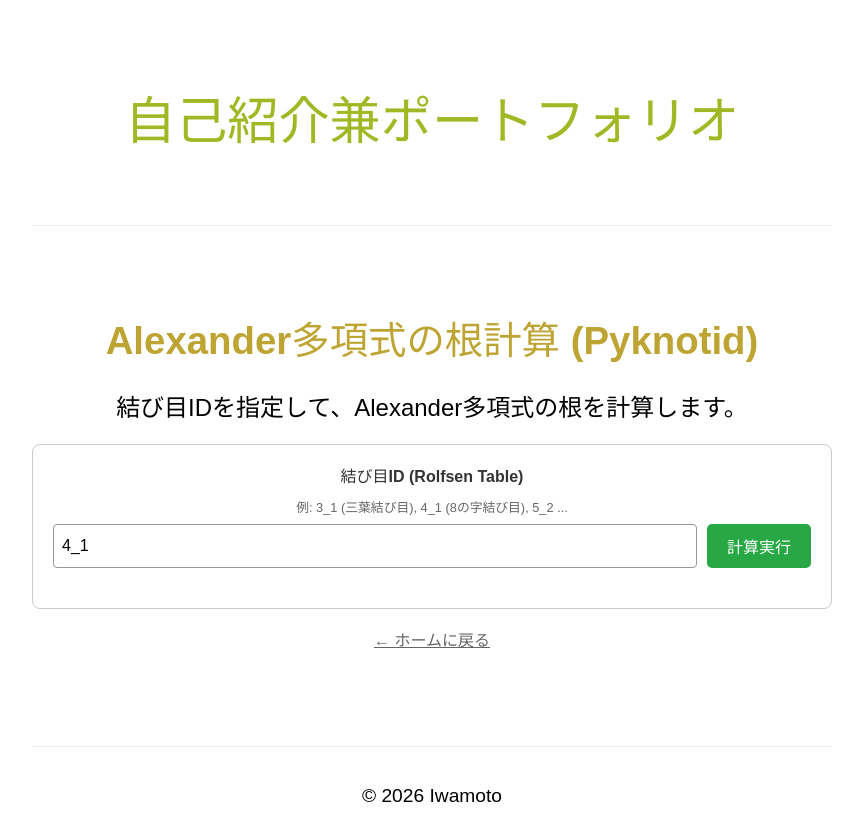
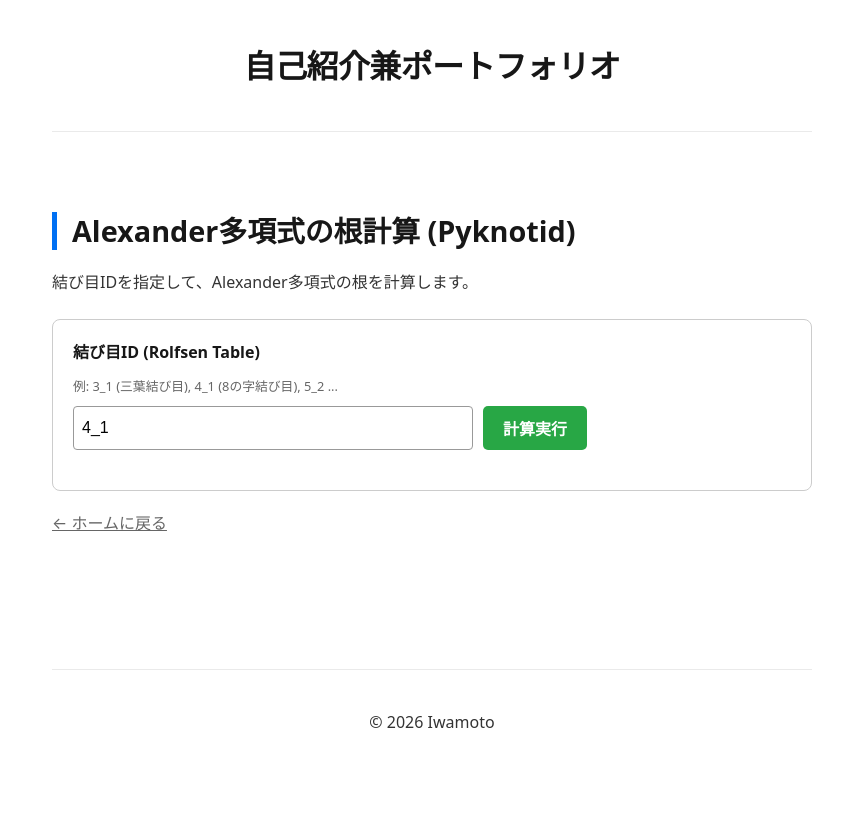
Before and after one commit to IWASHINONIBOSHI/MyPortfolio, a Next.js app: page /works/knot in a window 1280 px wide. Shown: the top 840 px of the page, without its empty margins (208-1071 px from the left). After the commit the page ends 800 px from the top, so only its background shows below. Built offline with nearby package versions, Linux system fonts and the light colour scheme.

Commit message:
design change

```diff
--- a/src/app/globals.css
+++ b/src/app/globals.css
@@ -1,129 +1,180 @@
+:root {
+  /* 変数定義：ここで色を一括管理 */
+  --background: #ffffff;
+  --foreground: #171717;
+  --primary: #0070f3;       /* アクセントカラー（青） */
+  --primary-hover: #0051a2;
+  --secondary-bg: #f5f5f5;  /* 薄いグレー（背景用） */
+  --border: #eaeaea;
+  --font-main: system-ui, -apple-system, BlinkMacSystemFont, 'Segoe UI', Roboto, sans-serif;
+}
+
+/* 基本設定 */
+* {
+  box-sizing: border-box;
+  padding: 0;
+  margin: 0;
+}
+
+body {
+  background-color: var(--background);
+  color: var(--foreground);
+  font-family: var(--font-main);
+  line-height: 1.6; /* 読みやすい行間 */
+  min-height: 100vh;
+}
+
+a {
+  color: inherit;
+  text-decoration: none;
+  transition: color 0.2s;
+}
+
+a:hover {
+  color: var(--primary);
+}
+
+/* --- レイアウト --- */
 .container {
-  max-width: 800px; /* 横幅を広がりすぎないように制限 */
-  margin: 0 auto;   /* 画面の中央に寄せる */
-  padding: 20px;
-  font-family: sans-serif;
-  color: #333;
+  max-width: 800px;
+  margin: 0 auto;
+  padding: 0 20px;
+  min-height: 100vh;
+  display: flex;
+  flex-direction: column;
 }
 
 /* ヘッダー */
 .site-header {
   padding: 40px 0;
-  border-bottom: 1px solid #eee;
+  border-bottom: 1px solid var(--border);
   text-align: center;
+  margin-bottom: 40px;
+}
+
+.site-header h1 {
+  font-size: 2rem; /* 少し控えめで上品なサイズに */
+  font-weight: 700;
+  letter-spacing: -0.02em;
 }
 
 /* メインコンテンツ */
 .site-main {
-  padding: 60px 0;
-  min-height: 50vh; /* 中身が少なくてもある程度の高さを確保 */
-  text-align: center;
+  flex: 1; /* フッターを下に押し下げる */
+  padding-bottom: 60px;
 }
 
 /* フッター */
 .site-footer {
-  padding: 20px 0;
-  border-top: 1px solid #eee;
+  padding: 40px 0;
+  border-top: 1px solid var(--border);
   text-align: center;
   color: #888;
-  font-size: 0.8rem;
+  font-size: 0.875rem;
 }
 
-/* リストの装飾を消す */
+/* --- タイポグラフィ --- */
+h2 {
+  font-size: 1.8rem;
+  margin-top: 40px;
+  margin-bottom: 20px;
+  border-left: 5px solid var(--primary); /* 左にアクセント線 */
+  padding-left: 15px;
+  line-height: 1.3;
+}
+
+h3 {
+  font-size: 1.4rem;
+  margin-top: 30px;
+  margin-bottom: 15px;
+  color: #444;
+}
+
+p {
+  font-size: 1rem;
+  margin-bottom: 1.5em;
+  color: #333;
+}
+
 ul {
   list-style: none;
   padding: 0;
+  margin-bottom: 20px;
+}
+
+.works-list {
   display: flex;
-  flex-direction: row; /* 基本は横並び */
-  justify-content: center; /* 中央揃え */
-  gap: 20px; /* 隣との間隔を20px空ける */
+  flex-direction: column;
+  gap: 15px;
 }
-/* ↓スマホ用（600px以下）の条件分岐↓  */
-@media (max-width: 600px) {
-  ul {
-    flex-direction: column; /* 縦積みに変更 */
-    gap: 10px; /* 間隔を少し狭める */
+
+/* --- フォーム・ボタン要素 (計算機などで使用) --- */
+input[type="text"] {
+  padding: 12px;
+  border: 1px solid #ccc;
+  border-radius: 6px;
+  font-size: 1rem;
+  width: 100%;
+  max-width: 400px;
+  transition: border-color 0.2s;
+}
+
+input[type="text"]:focus {
+  outline: none;
+  border-color: var(--primary);
+  box-shadow: 0 0 0 3px rgba(0, 112, 243, 0.1);
+}
+
+button {
+  display: inline-block;
+  background-color: var(--primary);
+  color: white;
+  border: none;
+  border-radius: 6px;
+  padding: 10px 20px;
+  font-size: 1rem;
+  font-weight: 600;
+  cursor: pointer;
+  transition: background-color 0.2s, transform 0.1s;
+}
+
+button:hover {
+  background-color: var(--primary-hover);
+}
+
+button:active {
+  transform: translateY(1px);
+}
+
+button:disabled {
+  background-color: #ccc;
+  cursor: not-allowed;
+}
+
+a.button-link {
+  display: inline-block;
+  background-color: var(--primary);
+  color: white;
+  padding: 10px 20px;
+  border-radius: 6px;
+}
+
+/* ダークモード対応 (OSの設定に合わせる場合) */
+@media (prefers-color-scheme: dark) {
+  :root {
+    --background: #111;
+    --foreground: #ededed;
+    --secondary-bg: #222;
+    --border: #333;
+  }
+
+  p, h3 {
+    color: #ccc;
+  }
+
+  input[type="text"] {
+    background-color: #222;
+    border-color: #444;
+    color: white;
   }
 }
-:root {
-  font-family: system-ui, Avenir, Helvetica, Arial, sans-serif;
-  line-height: 1.5;
-  font-weight: 400;
-
-  color-scheme: dark light;
-  color: rgba(255, 255, 255, 0.87);
-  background-color: #5563db;
-
-  font-synthesis: none;
-  text-rendering: optimizeLegibility;
-  -webkit-font-smoothing: antialiased;
-  -moz-osx-font-smoothing: grayscale;
-}
-h1 {
-  font-size: 3.2em;
-  line-height: 1.1;
-  color: #a1b824;
-}
-h2{
-  font-size: 2.4em;
-  line-height: 1.2;
-  color: rgb(190, 165, 51);
-}h3{
-  font-size: 1.8em;
-  line-height: 1.2;
-  color: rgb(190, 165, 51);
-}
-p{
-  font-size: 1.5em;
-  line-height: 1.0;
-  margin-bottom: 0.8emm;
-  color: black;
-}
-a {
-  font-weight: 500;
-  color: black;
-  text-decoration: inherit;
-}
-a:hover {
-  color: #a1b824;
-}
-body {
-  margin: 0 auto;
-  place-items: center;
-  min-width: 320px;
-  min-height: 100vh;
-}
-
-
-
-button {
-  border-radius: 8px;
-  border: 1px solid transparent;
-  padding: 0.6em 1.2em;
-  font-size: 1em;
-  font-weight: 500;
-  font-family: inherit;
-  background-color: #1a1a1a;
-  cursor: pointer;
-  transition: border-color 0.25s;
-}
-button:hover {
-  border-color: #5bdb86;
-}
-button:focus,
-button:focus-visible {
-  outline: 4px auto -webkit-focus-ring-color;
-}
-
-@media (prefers-color-scheme: light) {
-  :root {
-    color: #213547;
-    background-color: #ffffff;
-  }
-  a:hover {
-    color: #747bff;
-  }
-  button {
-    background-color: #f9f9f9;
-  }
-}
```
